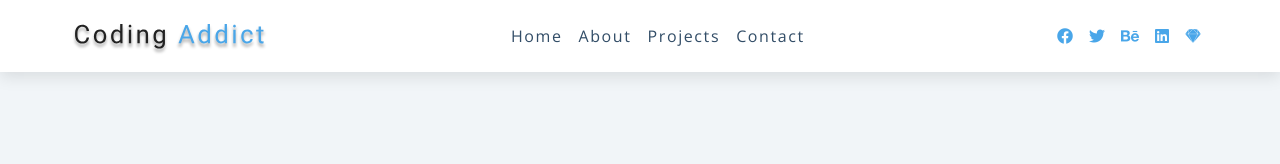
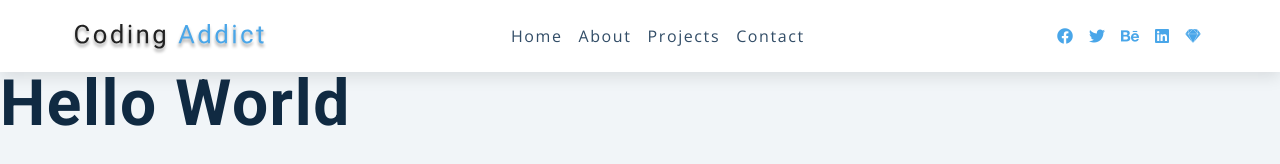
Before and after one commit to Zia123456/node-express, a website: page 02-express-tutorial/navbar-app/index.html in a window 1280 px wide. Drawn offline with nearby package versions, Linux system fonts and the light colour scheme.

Commit message:
Modify index.html

```diff
--- a/02-express-tutorial/navbar-app/index.html
+++ b/02-express-tutorial/navbar-app/index.html
@@ -68,6 +68,9 @@
         </ul>
       </div>
     </nav>
+    <div>
+      <h1>Hello world</h1>
+    </div>
     <!-- javascript -->
     <script src="./browser-app.js"></script>
   </body>
```
